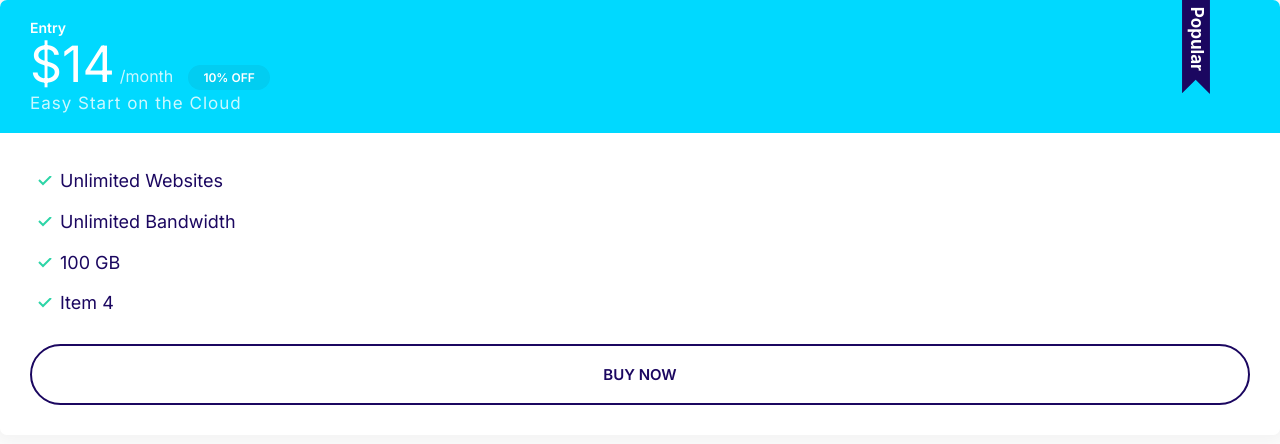
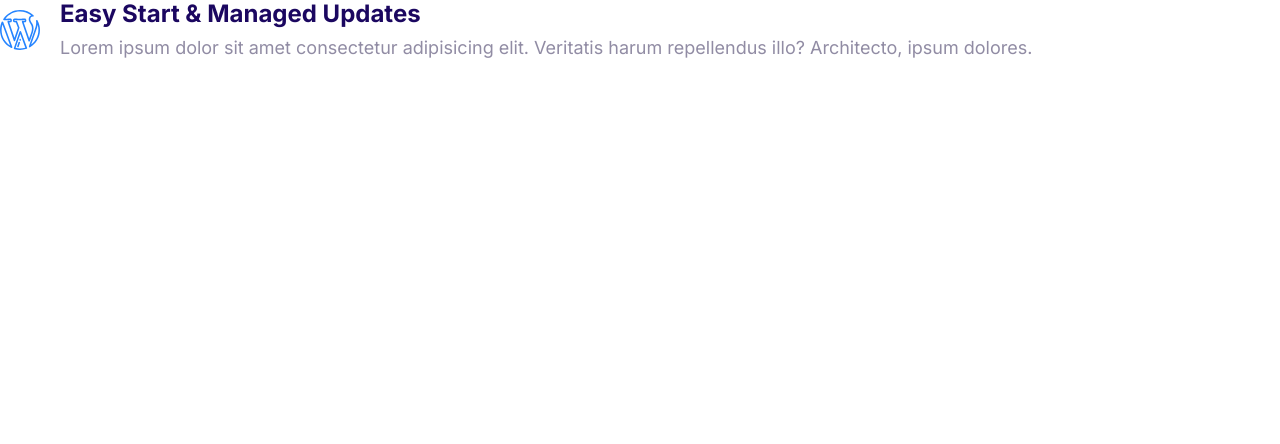
Before and after one commit to jodamo16/first-practice, a plain HTML site: page index.html in a window 1280 px wide. Drawn offline with Linux system fonts and the light colour scheme.

Commit message:
building the media component.

```diff
--- a/CSS/styles.css
+++ b/CSS/styles.css
@@ -360,3 +360,20 @@ a {
     font-size: 1.7rem;
   }
 }
+
+/*Media*/
+.media {
+  display: flex;
+}
+
+.media__title {
+  margin-top: 0;
+}
+
+.media__body {
+  margin: 0 2rem;
+}
+
+.media__image {
+  margin-top: 1rem;
+}
--- a/index.html
+++ b/index.html
@@ -15,24 +15,18 @@
     <link rel="stylesheet" href="./CSS/styles.css" />
   </head>
   <body>
-    <div class="plan plan--popular">
-      <div class="card card--secondary">
-        <header class="card__header">
-          <h3 class="plan__name">Entry</h3>
-          <span class="plan__price">$14</span>
-          <span class="plan__billing-cycle">/month</span>
-          <span class="badge badge--secondary badge--small">10% OFF</span>
-          <span class="plan__description">Easy Start on the Cloud</span>
-        </header>
-        <div class="card__body">
-          <ul class="list list--tick">
-            <li class="list__item">Unlimited Websites</li>
-            <li class="list__item">Unlimited Bandwidth</li>
-            <li class="list__item">100 GB</li>
-            <li class="list__item">Item 4</li>
-          </ul>
-          <button class="btn btn--outline btn--block">Buy Now</button>
-        </div>
+    <div class="media">
+      <div class="media__image">
+        <svg class="icon icon--primary">
+          <use xlink:href="images/sprite.svg#wordpress"></use>
+        </svg>
+      </div>
+      <div class="media__body">
+        <h3 class="media__title">Easy Start & Managed Updates</h3>
+        <p>
+          Lorem ipsum dolor sit amet consectetur adipisicing elit. Veritatis
+          harum repellendus illo? Architecto, ipsum dolores.
+        </p>
       </div>
     </div>
   </body>
```
Also changed, not shown: components/media.html (added, +14 -0 lines), components/plan.html (+21 -1 lines), images/snap.svg (added), images/sprite.svg (renamed from images/sprite (1).svg).
